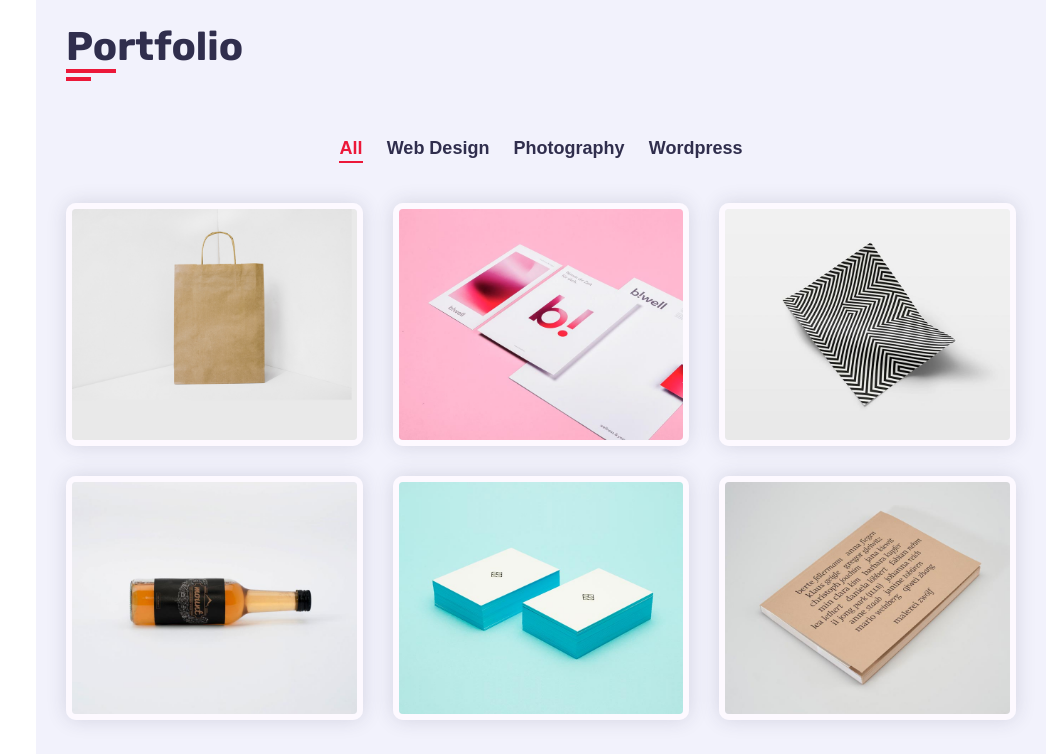
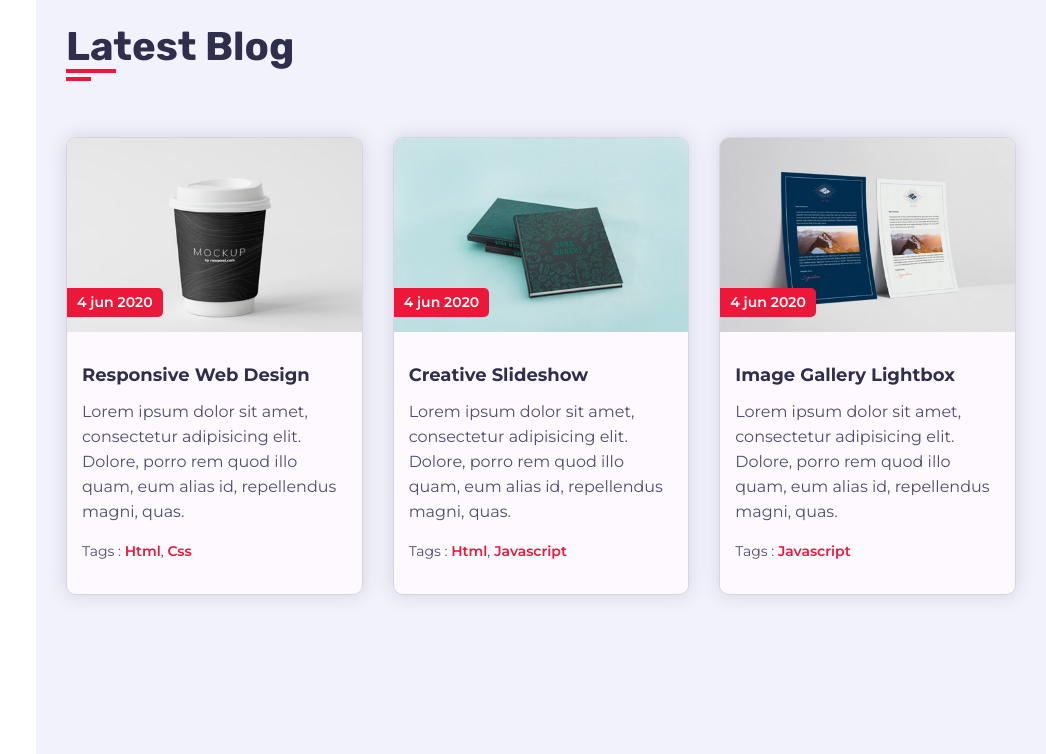
Before and after one commit to gogaoliveira/gogaoliveira.github.io, a plain HTML site: page index.html in a window 1280 px wide. Shown: the part 2300-3054 px from the top of the page, without its empty margins (234-1280 px from the left). Drawn offline with Linux system fonts and the light colour scheme.

Commit message:
end portfolio

```diff
--- a/index.html
+++ b/index.html
@@ -227,117 +227,6 @@
 
       <!-- About Section End-->
 
-      <!-- Portfolio section -->
-          <section class="portfolio section ">
-            <div class="container">
-              <div class="row">
-                <div class="section-title padd-15">
-                  <h2>Portfolio</h2>
-                </div>
-              </div>
-              <div class="row">
-                <div class="portfolio-filter padd-15">
-                  <button type="button" data-filter="all" class="active">All</button>
-                  <button type="button" data-filter="web-designer">Web Design</button>
-                  <button type="button" data-filter="photography">photography</button>
-                  <button type="button" data-filter="wordpress">wordpress</button>
-                </div>
-              </div>
-              <div class="row">
-                <!-- portfolio item -->
-                <div class="portfolio-item padd-15" data-category="web-designer">
-                  <div class="portfolio-item-inner shadow-dark">
-                    <div class="portfolio-img">
-                        <img src="images/portfolio/1.jpg" alt="portfolio">
-                    </div>
-                    <div class="portfolio-info">
-                      <h4>web design</h4>
-                      <div class="icon">
-                        <i class="fa fa-search"></i>
-                      </div>
-                    </div>
-                  </div>
-                </div>
-                <!-- portfolio item END-->
-                <!-- portfolio item -->
-                <div class="portfolio-item padd-15" data-category="wordpress">
-                  <div class="portfolio-item-inner shadow-dark">
-                    <div class="portfolio-img">
-                        <img src="images/portfolio/2.jpg" alt="portfolio">
-                    </div>
-                    <div class="portfolio-info">
-                      <h4>wordpress</h4>
-                      <div class="icon">
-                        <i class="fa fa-search"></i>
-                      </div>
-                    </div>
-                  </div>
-                </div>
-                <!-- portfolio item END-->
-                <!-- portfolio item -->
-                <div class="portfolio-item padd-15" data-category="web-designer">
-                  <div class="portfolio-item-inner shadow-dark">
-                    <div class="portfolio-img">
-                        <img src="images/portfolio/3.jpg" alt="portfolio">
-                    </div>
-                    <div class="portfolio-info">
-                      <h4>web design</h4>
-                      <div class="icon">
-                        <i class="fa fa-search"></i>
-                      </div>
-                    </div>
-                  </div>
-                </div>
-                <!-- portfolio item END-->
-                <!-- portfolio item -->
-                <div class="portfolio-item padd-15" data-category="photography">
-                  <div class="portfolio-item-inner shadow-dark">
-                    <div class="portfolio-img">
-                        <img src="images/portfolio/4.jpg" alt="portfolio">
-                    </div>
-                    <div class="portfolio-info">
-                      <h4>photography</h4>
-                      <div class="icon">
-                        <i class="fa fa-search"></i>
-                      </div>
-                    </div>
-                  </div>
-                </div>
-                <!-- portfolio item END-->
-                <!-- portfolio item -->
-                <div class="portfolio-item padd-15" data-category="wordpress">
-                  <div class="portfolio-item-inner shadow-dark">
-                    <div class="portfolio-img">
-                        <img src="images/portfolio/5.jpg" alt="portfolio">
-                    </div>
-                    <div class="portfolio-info">
-                      <h4>wordpress</h4>
-                      <div class="icon">
-                        <i class="fa fa-search"></i>
-                      </div>
-                    </div>
-                  </div>
-                </div>
-                <!-- portfolio item END-->
-                <!-- portfolio item -->
-                <div class="portfolio-item padd-15" data-category="wordpress">
-                  <div class="portfolio-item-inner shadow-dark">
-                    <div class="portfolio-img">
-                        <img src="images/portfolio/6.jpg" alt="portfolio">
-                    </div>
-                    <div class="portfolio-info">
-                      <h4>web design</h4>
-                      <div class="icon">
-                        <i class="fa fa-search"></i>
-                      </div>
-                    </div>
-                  </div>
-                </div>
-                <!-- portfolio item END-->
-              </div>
-            </div>
-          </section>
-      <!-- Portfolio section END-->
 
       <!-- Blog Section -->
       <section class="blog section ">
```
